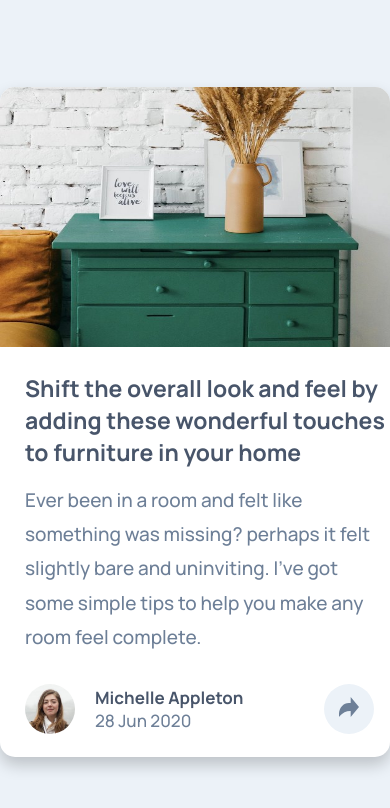
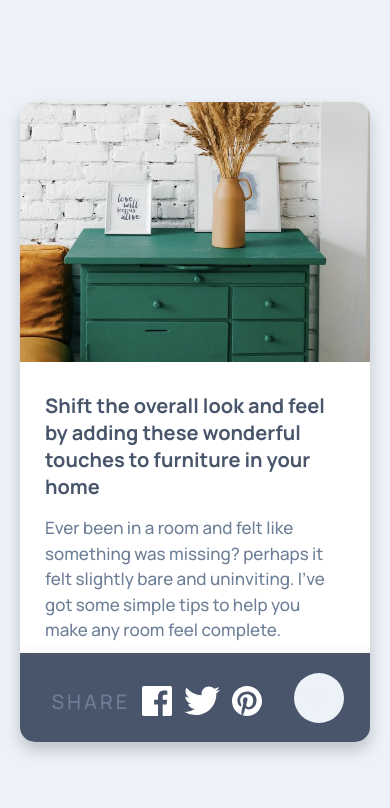
Before and after one commit to dineshk281800/article-preview-component-master, a plain HTML site: page index.html in a window 390 px wide. Both pictures are taken after a click on the element 348 px from the left and 708 px from the top of the page. Drawn offline with Linux system fonts and the light colour scheme.

Commit message:
modification in media queries and javascript

```diff
--- a/css/queries.css
+++ b/css/queries.css
@@ -5,7 +5,7 @@
 @media (max-width: 59em) {
   .preview-card {
     grid-template-columns: 47.5rem;
-    grid-template-rows: 28rem 42rem;
+    grid-template-rows: 28rem 41rem;
 
     overflow: hidden;
   }
@@ -34,9 +34,9 @@
     /* height: 3rem; */
   }
 
-  /* .name {
+  .name {
     font-size: 1.7rem;
-  } */
+  }
 
   .share {
     z-index: 10;
@@ -45,8 +45,8 @@
 
   .icon-container {
     width: 100%;
-    height: 10.5rem;
-    padding: 0 20rem 0 2rem;
+    height: 11.5rem;
+    padding: 0 19rem 2rem 4rem;
     border-radius: 0;
     gap: 0;
   }
@@ -55,7 +55,7 @@
     /* width: 48rem; */
     height: 13rem;
     bottom: -6rem;
-    right: -4rem;
+    right: -5rem;
     z-index: 3;
   }
   .icon-shape {
@@ -129,3 +129,71 @@
     display: none;
   }
 }
+
+/**************************/
+/* BELOW 426px */
+/**************************/
+@media (max-width: 27em) {
+  .preview-card {
+    grid-template-columns: 35rem;
+    grid-template-rows: 26rem 38rem;
+
+    overflow: hidden;
+  }
+
+  .image {
+    width: 100%;
+    height: 26rem;
+    border-radius: 0;
+  }
+
+  .card {
+    padding: 3rem 2.5rem;
+  }
+
+  .topic {
+    font-size: 2rem;
+    margin-bottom: 1.5rem;
+  }
+
+  .para {
+    font-size: 1.7rem;
+    margin-bottom: 3rem;
+    line-height: 1.5;
+  }
+
+  .box {
+    margin-top: 2rem;
+  }
+
+  .profile {
+    padding-right: 3rem;
+  }
+
+  .name {
+    font-size: 1.7rem;
+  }
+
+  .icon-container {
+    width: 100%;
+    height: 10rem;
+    margin-left: 1rem;
+    padding: 0 10rem 0 3rem;
+    border-radius: 0;
+    gap: 0;
+  }
+
+  .icon-box {
+    height: 9rem;
+    bottom: -2rem;
+    right: -2rem;
+    z-index: 3;
+  }
+
+  .icon {
+    padding: 0 1rem 0 0;
+  }
+  .icon-shape {
+    display: none;
+  }
+}
--- a/css/style.css
+++ b/css/style.css
@@ -105,9 +105,10 @@ body {
 }
 
 /* icon hover */
-/* .share:hover {
-  background-color: var(--Very-Dark-Grayish-Blue);
-} */
+.share:hover {
+  /* color: #ecf2f8; */
+  background-color: var(--Desaturated-Dark-Blue);
+}
 .share-icon {
   width: 2rem;
   height: 2rem;
--- a/index.html
+++ b/index.html
@@ -42,12 +42,20 @@
                 </div>
               </div>
               <div class="share" onclick="showing()">
-                <p class="btn">
-                  <img
-                    src="images/icon-share.svg"
-                    alt="share icon"
-                    class="share-icon"
-                  />
+                <p class="btn share">
+                  <svg
+                    class="share-icon share"
+                    xmlns="http://www.w3.org/2000/svg"
+                    width="15"
+                    height="13"
+                  >
+                    <path
+                      id="shared"
+                      class="share share-icon"
+                      fill="#6E8098"
+                      d="M15 6.495L8.766.014V3.88H7.441C3.33 3.88 0 7.039 0 10.936v2.049l.589-.612C2.59 10.294 5.422 9.11 8.39 9.11h.375v3.867L15 6.495z"
+                    />
+                  </svg>
                 </p>
                 <div class="icon-box" id="icon-box">
                   <div class="icon-container" id="icon-box">
@@ -88,18 +96,17 @@
 
       function showing() {
         iconBox.classList.add("open-box");
+
+        const img = document.getElementById("shared");
+        img.style.fill = "#ecf2f8";
       }
 
       document.onclick = function (e) {
         if (!e.target.matches(".share")) {
-          var dropdowns = document.getElementsByClassName("icon-box");
+          iconBox.classList.remove("open-box");
 
-          for (var i = 0; i < dropdowns.length; i++) {
-            var openDropdown = dropdowns[i];
-            if (openDropdown.classList.contains("open-box")) {
-              openDropdown.classList.remove("open-box");
-            }
-          }
+          const img = document.getElementById("shared");
+          img.style.fill = "#6E8098";
         }
       };
     </script>
```
